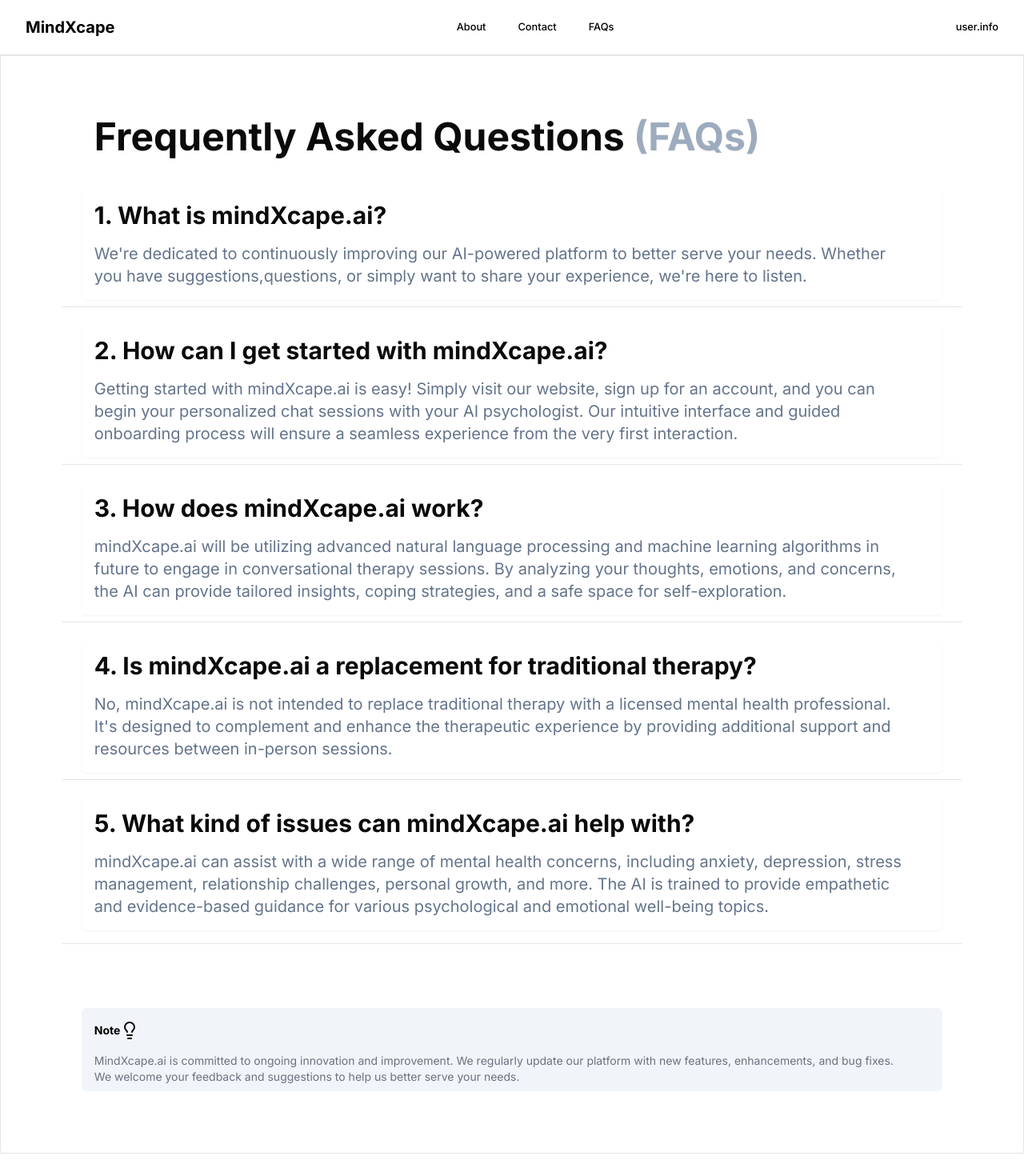
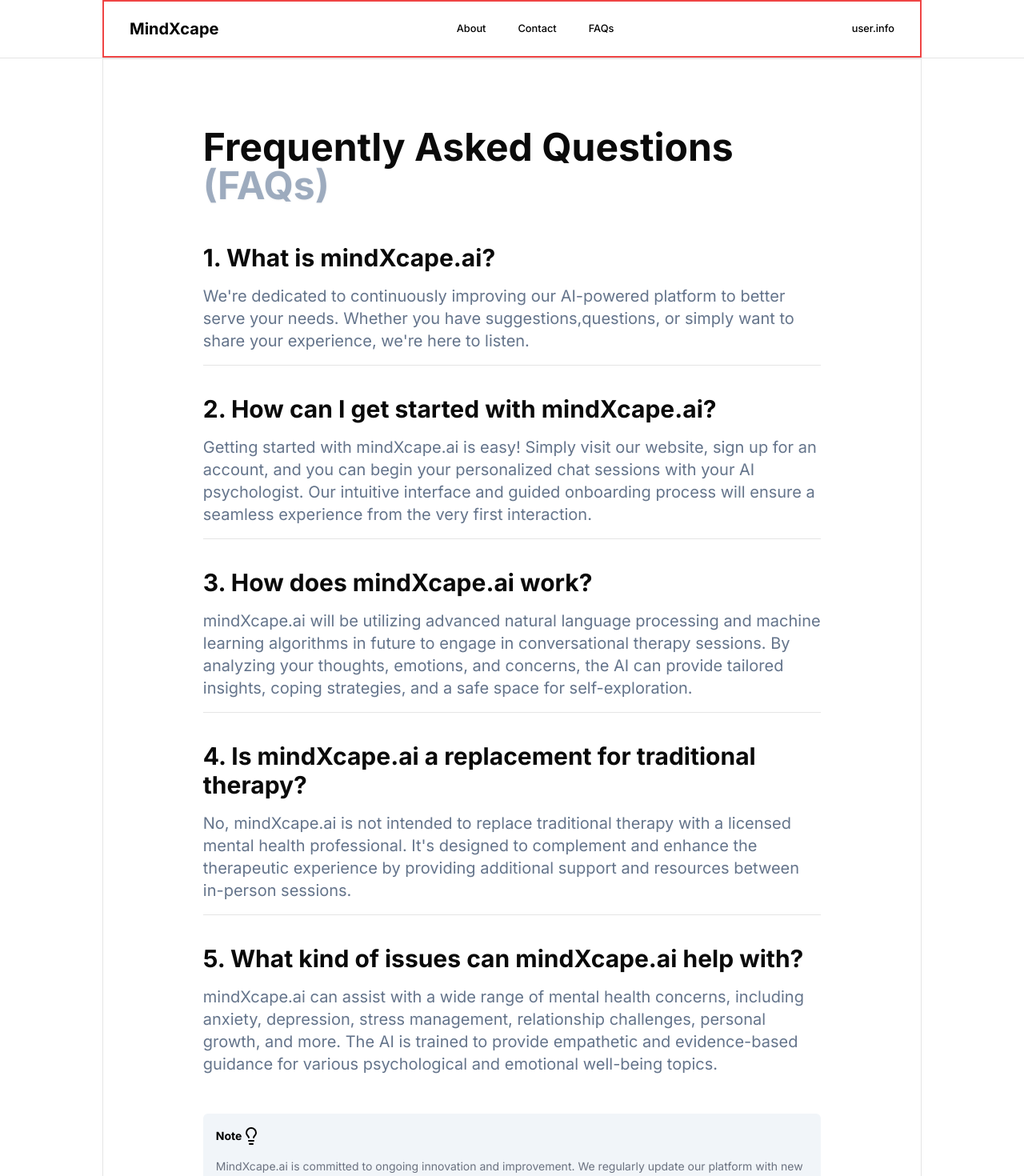
Before and after one commit to MrNikhillyadav/mindscape.ai, a Next.js app: page /FAQs in a window 1280 px wide. Shown: the top 1470 px of the page at 80% size. Before the commit the page ends 1442 px from the top, so only its background shows below. Built offline with nearby package versions, Linux system fonts and the light colour scheme.

Commit message:
alignment

```diff
--- a/app/FAQs/page.jsx
+++ b/app/FAQs/page.jsx
@@ -4,48 +4,47 @@
 
 function FrequentQuestion() {
   return (
-    <div>
-           <div className=' border  p-[6vw]'>
+        <div className='max-w-[80vw] m-auto  pt-[3vw] px-[6vw] border  '>
 
             {/* About  */}
-<div>
-  <h1 className=' px-10 text-5xl font-bold '>Frequently Asked Questions <span className='text-slate-400/90 drop-shadow-sm' >(FAQs)</span> </h1>
+            <div className='flex flex-col justify-center items-start gap-2 p-12'>
+              <h1 className=' text-5xl font-bold '>Frequently Asked Questions <span className='text-slate-400/90 drop-shadow-sm' >(FAQs)</span> </h1>
 
-  <div className='text-sm md:text-xl mt-10  rounded-md shadow-sm leading-4 md:p-4 md:pr-10 md:mx-6 text-center md:text-start ' >
+              <div className='text-sm md:text-xl mt-10  rounded-md  leading-4   text-center md:text-start ' >
                     <h1 className='  text-3xl font-bold '>1. What is mindXcape.ai?</h1>
                     <p className=' text-slate-500 mt-4'>We're dedicated to continuously improving our AI-powered platform to better serve your needs.
                     Whether you have suggestions,questions, or simply want to share your experience, we're here to listen.</p>
               </div>
               <Separator className="my-2" />
-  <div className='text-sm md:text-xl mt-5  rounded-md shadow-sm leading-4 md:p-4 md:pr-10 md:mx-6 text-center md:text-start ' >
+              <div className='text-sm md:text-xl mt-5  rounded-md  leading-4  text-center md:text-start ' >
                     <h1 className='  text-3xl font-bold '>2. How can I get started with mindXcape.ai?</h1>
                     <p className=' text-slate-500 mt-4'>Getting started with mindXcape.ai is easy! Simply visit our website, sign up for an account, and you can begin your personalized chat
                     sessions with your AI psychologist. Our intuitive interface and guided onboarding process will ensure a seamless experience from the very first interaction.</p>
               </div>
               <Separator className="my-2" />
-  <div className='text-sm md:text-xl mt-5  rounded-md shadow-sm leading-4 md:p-4 md:pr-10 md:mx-6 text-center md:text-start ' >
+              <div className='text-sm md:text-xl mt-5  rounded-md  leading-4 text-center md:text-start ' >
                     <h1 className='  text-3xl font-bold '>3. How does mindXcape.ai work?</h1>
                     <p className=' text-slate-500 mt-4'>mindXcape.ai  will be utilizing advanced natural language processing and machine learning algorithms in future to engage
                     in conversational therapy sessions. By analyzing your thoughts, emotions, and concerns, the AI can provide tailored insights, coping strategies, and a safe space for self-exploration.</p>
               </div>
               <Separator className="my-2" />
-  <div className='text-sm md:text-xl mt-5  rounded-md shadow-sm leading-4 md:p-4 md:pr-10 md:mx-6 text-center md:text-start ' >
+              <div className='text-sm md:text-xl mt-5  rounded-md  leading-4 text-center md:text-start ' >
                     <h1 className='  text-3xl font-bold '>4. Is mindXcape.ai a replacement for traditional therapy?</h1>
                     <p className=' text-slate-500 mt-4'>No, mindXcape.ai is not intended to replace traditional therapy with a licensed mental health professional. It's designed to complement
                     and enhance the therapeutic experience by providing additional support and resources between in-person sessions.</p>
               </div>
               <Separator className="my-2" />
-  <div className='text-sm md:text-xl mt-5  rounded-md shadow-sm leading-4 md:p-4 md:pr-10 md:mx-6 text-center md:text-start ' >
+              <div className='text-sm md:text-xl mt-5  rounded-md  leading-4 text-center md:text-start ' >
                     <h1 className='  text-3xl font-bold '>5. What kind of issues can mindXcape.ai help with?</h1>
                     <p className=' text-slate-500 mt-4'>mindXcape.ai can assist with a wide range of mental health concerns, including anxiety, depression, stress management, relationship challenges,
                     personal growth, and more. The AI is trained to provide empathetic and evidence-based guidance for various psychological and emotional well-being topics.</p>
               </div>
 
             </div>
-<Separator className="my-4" />
+            {/* <Separator className="my-4" /> */}
 
             {/* Notice */}
-<div className='text-sm md:text-xl mt-20 rounded-md  bg-slate-100 leading-4 md:pr-10 md:mx-6 text-gray-500 text-center md:text-start ' >
+            <div className='text-sm md:text-xl mx-12 rounded-md  bg-slate-100 leading-4 text-gray-500 text-center md:text-start ' >
               <div className='flex p-4 text-black text-sm justify-start items-center'>
                 <strong   > Note </strong>
                 <strong><Lightbulb></Lightbulb></strong>
@@ -55,7 +54,7 @@
               We regularly update our platform with new features, enhancements, and bug fixes. We welcome your feedback and suggestions to help us better serve your needs.
               </p>
             </div>
-</div>
+
         </div>
   )
 }
--- a/app/chatPage/_components/Header.jsx
+++ b/app/chatPage/_components/Header.jsx
@@ -18,8 +18,9 @@
   }, [])
 
   return (
-    <div className='flex  text-xl justify-between font- p-3 md:px-8 items-center text-black '>
-        {/* <Image className='  p-4 md:p-0' src={'/logo.svg'} width={90} height={90} /> */}
+    <div className='max-w-[80vw] m-auto '>
+        <div className="flex border-2 border-red-500 text-xl justify-between font- p-3 md:px-8 items-center text-black " >
+
             <Link href="/"  className=' text-xl font-medium md:font-bold cursor-pointer'>MindXcape</Link>
             <ul className='hidden md:flex  justify-between items-center p-2 gap-10'>
               {/* <Link href='/chatPage' className='text-[1vw] font-medium cursor-pointer hover:font-bold   transition-all'>Chat</Link> */}
@@ -32,6 +33,8 @@
             </div>
 
         </div>
+
+    </div>
   )
 }
 
--- a/app/contact/page.jsx
+++ b/app/contact/page.jsx
@@ -4,7 +4,7 @@
 
 function contactPage() {
   return (
-    <div className=' border  p-[6vw]'>
+    <div className=' border max-w-[80vw] m-auto pt-[6vw] px-[6vw]'>
 
     {/* About  */}
   <div>
@@ -23,7 +23,7 @@
   <Separator className="my-4" />
 
     {/* Notice */}
-    <div className='text-sm md:text-xl mt-20 rounded-md  bg-slate-100 leading-4 md:pr-10 md:mx-6 text-gray-500 text-center md:text-start ' >
+    <div className='text-sm md:text-xl mt-20 mb-4 rounded-md  bg-slate-100 leading-4 md:pr-10 md:mx-6 text-gray-500 text-center md:text-start ' >
       <div className='flex p-4 text-black text-sm justify-start items-center'>
         <strong   > Note </strong>
         <strong><Lightbulb></Lightbulb></strong>
--- a/app/page.js
+++ b/app/page.js
@@ -5,20 +5,16 @@
 
 export default function Home() {
   return (
-    <div  className="  w-full  flex flex-col  text-black p-0  items-center">
-      <h2  className="font-semibold text-6xl mt-[20vh]">Redefine Your Mental Wellness</h2>
-      <div className="p-4  px-[18vw]  text-center text-slate-500 text-[1.4vw]">
+    <div  className=" max-w-[80vw] m-auto ">
+      <div className="  w-full  flex flex-col  text-black justify-center  items-center">
 
-          {/* Another description */}
-
-          {/* Experience the future of mental health with our AI-Psychologist platform.
-          Open up about your thoughts and concerns, receive personalized guidance, and gain mental clarity.
-          Our advanced AI is here to provide empathetic support, practical advice, and a safe space for you to explore your inner world.
-          Accessible anytime, anywhere, our platform is your trusted companion on the journey to better mental well-being */}
-
+            <div className=' flex flex-col justify-center items-center p-4  mt-[20vh]'>
+                  <h2  className="  font-semibold text-6xl">Redefine Your Mental Wellness</h2>
+                  <div className=" text-center mx-20 text-slate-500 text-[1.4vw]">
                       Unlock mental clarity with our AI-Psychologist. Share your thoughts, receive personalized guidance,
                       and find support anytime, anywhere.
                       Your journey to better well-being starts here.
+                  </div>
             </div>
 
             <Link href='/chatPage' >
@@ -26,7 +22,7 @@
             </Link>
 
             {/* Notice */}
-    <div className='w-[60vw] text-sm md:text-xl mt-20 drop-shadow-sm rounded-md  bg-slate-100/50 leading-4 md:pr-10 md:mx-6 text-gray-500 text-center md:text-start ' >
+            <div className='w-[60vw] text-sm md:text-xl mt-20 mb-4 drop-shadow-sm rounded-md  bg-slate-100/50 leading-4 md:pr-10 md:mx-6 text-gray-500 text-center md:text-start ' >
                 <div className='flex p-4 text-black text-sm justify-start items-center'>
                   <strong   > Note </strong>
                   <strong><Lightbulb></Lightbulb></strong>
@@ -36,6 +32,8 @@
                   We regularly update our platform with new features, enhancements, and bug fixes. We welcome your feedback and suggestions to help us better serve your needs.
                 </p>
             </div>
+
+      </div>
     </div>
   );
 }
```
Also changed, not shown: app/about/page.jsx (+11 -10 lines). Lines whose indentation alone changed are shown as unchanged.
